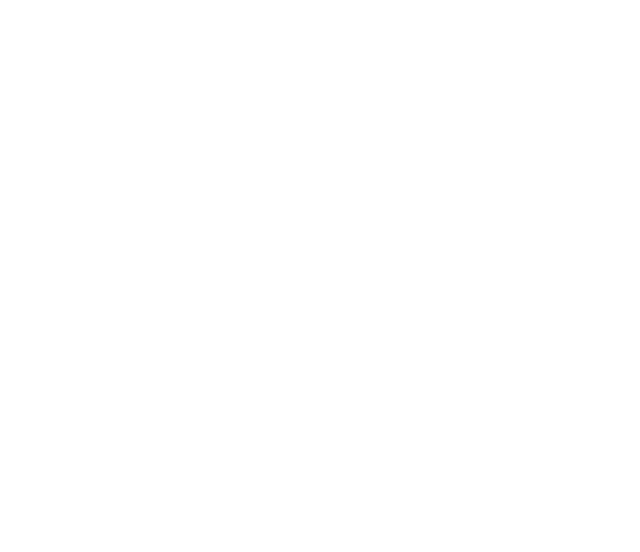
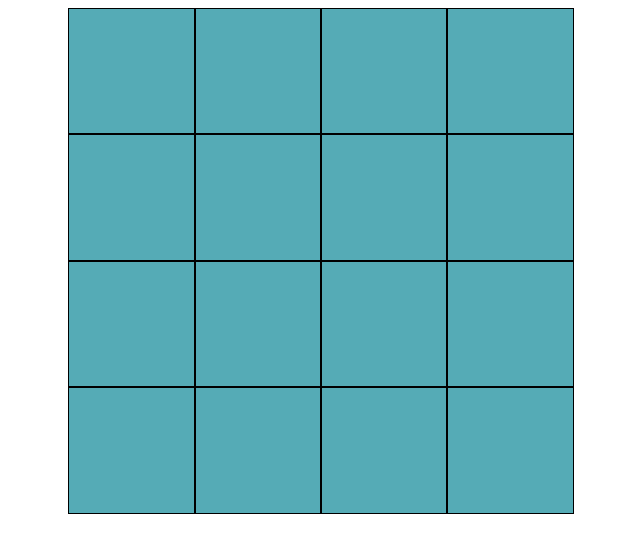
Before and after one commit to zforzed/Etch-A-Sketch, a plain HTML site: page index.html in a window 1280 px wide. Shown: the whole page, without its empty margins (319-959 px from the left). Drawn offline with Linux system fonts and the light colour scheme.

Commit message:
+grid 4x4 and hover color changing

```diff
--- a/index.html
+++ b/index.html
@@ -8,7 +8,7 @@
    <title>Etch-A-Sketch</title>
 </head>
 <body>
-
+   <div class="container"></div>
 
   <script src="index.js"></script>
 </body>
--- a/index.js
+++ b/index.js
@@ -0,0 +1,10 @@
+let div = document.createElement('div');
+for (let i=0; i<16; i++) {
+   document.querySelector(".container").innerHTML += "<div class='square'></div>";
+}
+
+document.querySelectorAll(".square").forEach(item => {
+   item.addEventListener("mouseover", (event) => {
+      event.target.classList.add("square-hover");
+   });
+});
--- a/styles.css
+++ b/styles.css
@@ -0,0 +1,16 @@
+.container {
+   margin: 0 auto;
+   display: flex;
+   width: 40%;
+   flex-wrap: wrap;
+}
+.square {
+   box-sizing: border-box;
+   border: 1px solid black;
+   background-color: rgb(85, 171, 182);
+   width: 25%;
+   aspect-ratio: 1/1;
+}
+.square-hover {
+   background-color: rgb(163, 195, 199);
+}
```
